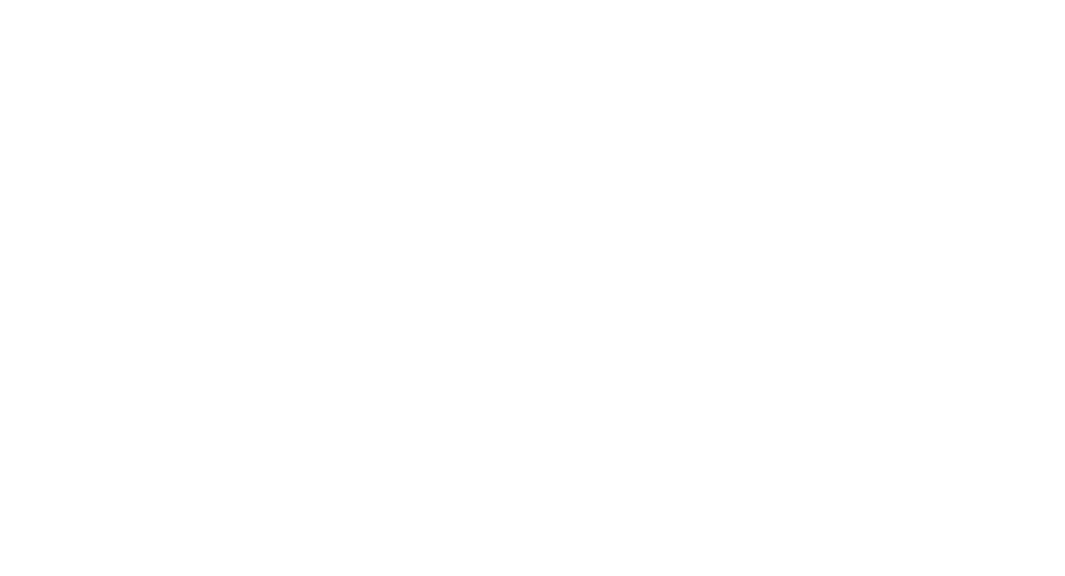
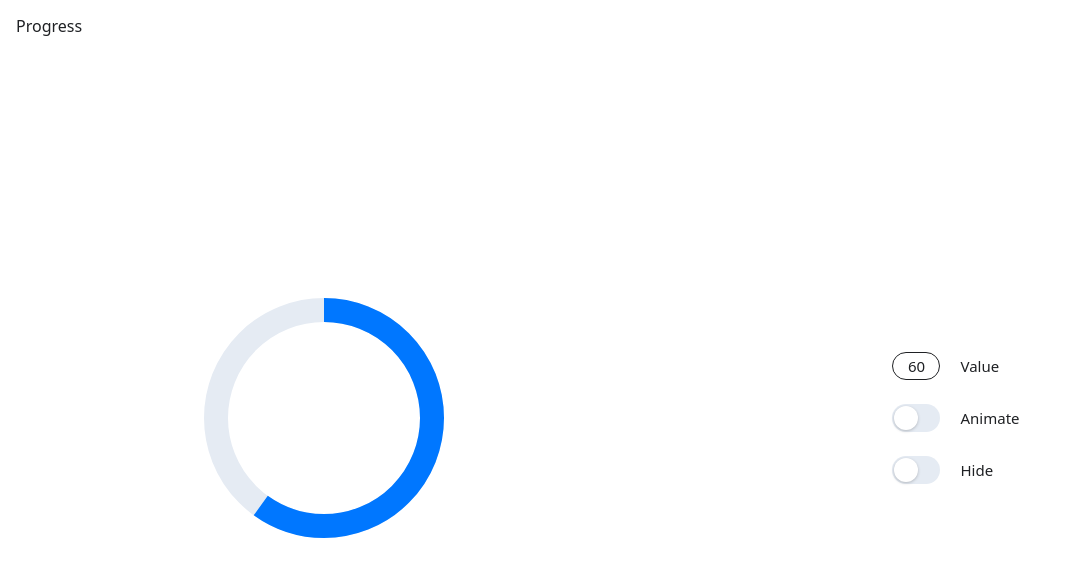
Before and after one commit to Marat-Tibilov/Progress-block, a plain HTML site: page index.html in a window 1280 px wide. Shown: the whole page, without its empty margins (0-1065 px from the left). Drawn offline with Linux system fonts and the light colour scheme.

Commit message:
feat-1: Разметка и верстка

```diff
--- a/index.html
+++ b/index.html
@@ -2,11 +2,68 @@
 <html lang="en">
 <head>
   <meta charset="UTF-8">
-  <meta name="viewport" content="width=device-width, initial-scale=1.0">
-  <title>Document</title>
+  <meta name="viewport" content="width=device-width, initial-scale=1.0, viewport-fit=cover">
+  <meta name="color-scheme" content="light">
+  <meta name="description" content="Progress — circular progress block with Value, Animate and Hide controls.">
+  <title>Progress</title>
+
+  <link rel="stylesheet" href="progress.css">
   <link rel="stylesheet" href="style.css">
+
   <script src="main.js" defer></script>
 </head>
 <body>
+  <main class="app">
+    <h1 class="app__title">Progress</h1>
+
+    <div class="app__stage">
+      <div
+        class="progress"
+        style="--progress-value: 60"
+        role="progressbar"
+        aria-label="Progress"
+        aria-valuemin="0"
+        aria-valuemax="100"
+        aria-valuenow="60"
+      >
+        <svg class="progress__ring" viewBox="0 0 100 100" focusable="false" aria-hidden="true">
+          <circle class="progress__track" cx="50" cy="50" r="45" pathLength="100"></circle>
+          <circle class="progress__indicator" cx="50" cy="50" r="45" pathLength="100"></circle>
+        </svg>
+      </div>
+    </div>
+
+    <form class="app__controls controls" autocomplete="off" novalidate>
+      <fieldset class="controls__group">
+        <legend class="visually-hidden">Progress controls</legend>
+
+        <div class="controls__row">
+          <input
+            class="field"
+            id="control-value"
+            name="value"
+            type="number"
+            value="60"
+            min="0"
+            max="100"
+            step="1"
+            inputmode="numeric"
+            enterkeyhint="done"
+          >
+          <label class="controls__label" for="control-value">Value</label>
+        </div>
+
+        <div class="controls__row">
+          <input class="switch" id="control-animate" name="animate" type="checkbox" role="switch">
+          <label class="controls__label" for="control-animate">Animate</label>
+        </div>
+
+        <div class="controls__row">
+          <input class="switch" id="control-hide" name="hide" type="checkbox" role="switch">
+          <label class="controls__label" for="control-hide">Hide</label>
+        </div>
+      </fieldset>
+    </form>
+  </main>
 </body>
 </html>
--- /dev/null
+++ b/progress.css
@@ -0,0 +1,65 @@
+@property --progress-value {
+  syntax: "<number>";
+  inherits: true;
+  initial-value: 0;
+}
+
+.progress {
+  --progress-value: 0;
+  --progress-size: clamp(7.5rem, 40vmin, 15rem);
+  --progress-color: #0077ff;
+  --progress-track-color: #e5ebf3;
+  --progress-period: 1.2s;
+  --progress-thickness: 10;
+
+  display: block;
+  inline-size: var(--progress-size);
+  block-size: var(--progress-size);
+  transition: --progress-value 300ms ease-out;
+}
+
+.progress[hidden] {
+  display: none;
+}
+
+.progress__ring {
+  display: block;
+  inline-size: 100%;
+  block-size: 100%;
+  rotate: -90deg;
+}
+
+.progress__track,
+.progress__indicator {
+  fill: none;
+  stroke-width: var(--progress-thickness);
+}
+
+.progress__track {
+  stroke: var(--progress-track-color);
+}
+
+.progress__indicator {
+  stroke: var(--progress-color);
+  stroke-linecap: butt;
+  stroke-dasharray: var(--progress-value) 100;
+}
+
+.progress--animated .progress__ring {
+  animation: progress-spin var(--progress-period) linear infinite;
+}
+
+@keyframes progress-spin {
+  from { rotate: -90deg; }
+  to   { rotate: 270deg; }
+}
+
+@media (prefers-reduced-motion: reduce) {
+  .progress {
+    transition: none;
+  }
+
+  .progress--animated .progress__ring {
+    animation: none;
+  }
+}
--- a/style.css
+++ b/style.css
@@ -0,0 +1,193 @@
+:root {
+  --color-bg: #ffffff;
+  --color-text: #1f2124;
+  --color-accent: #0077ff;
+  --color-muted: #e5ebf3;
+  --color-thumb: #ffffff;
+
+  --font-family: system-ui, -apple-system, "Segoe UI", Roboto, "Helvetica Neue",
+    Arial, sans-serif;
+  --font-size-title: 1rem;
+  --font-size-control: 0.9375rem;
+
+  --space-1: 0.25rem;
+  --space-2: 0.5rem;
+  --space-3: 0.75rem;
+  --space-4: 1rem;
+  --space-6: 1.5rem;
+
+  --control-width: 3rem;
+  --control-height: 1.75rem;
+  --control-gap: 1.25rem;
+  --tap-target: 2.75rem;
+
+  --radius-pill: 999px;
+  --transition: 180ms ease;
+}
+
+*,
+*::before,
+*::after {
+  box-sizing: border-box;
+}
+
+* {
+  margin: 0;
+}
+
+html {
+  -webkit-text-size-adjust: 100%;
+}
+
+body {
+  min-block-size: 100svh;
+  background-color: var(--color-bg);
+  color: var(--color-text);
+  font-family: var(--font-family);
+  line-height: 1.25;
+  -webkit-font-smoothing: antialiased;
+}
+
+input {
+  font: inherit;
+  color: inherit;
+}
+
+fieldset {
+  min-inline-size: 0;
+  padding: 0;
+  border: 0;
+}
+
+.visually-hidden:not(:focus):not(:active) {
+  position: absolute;
+  inline-size: 1px;
+  block-size: 1px;
+  overflow: hidden;
+  clip-path: inset(50%);
+  white-space: nowrap;
+}
+
+.app {
+  display: grid;
+  grid-template-areas:
+    "title"
+    "stage"
+    "controls";
+  grid-template-rows: auto 1fr 1fr;
+  gap: var(--space-4);
+
+  min-block-size: 100svh;
+  padding:
+    calc(var(--space-4) + env(safe-area-inset-top))
+    calc(var(--space-4) + env(safe-area-inset-right))
+    calc(var(--space-4) + env(safe-area-inset-bottom))
+    calc(var(--space-4) + env(safe-area-inset-left));
+}
+
+.app__title {
+  grid-area: title;
+  font-size: var(--font-size-title);
+  font-weight: 500;
+}
+
+.app__stage {
+  grid-area: stage;
+  display: grid;
+  place-items: center;
+}
+
+.app__controls {
+  grid-area: controls;
+  display: grid;
+  place-content: center;
+}
+
+@media (orientation: landscape) {
+  .app {
+    grid-template-areas:
+      "title    title"
+      "stage controls";
+    grid-template-columns: 1fr 1fr;
+    grid-template-rows: auto 1fr;
+  }
+}
+
+.controls__group {
+  display: grid;
+  gap: var(--space-2);
+}
+
+.controls__row {
+  display: grid;
+  grid-template-columns: var(--control-width) auto;
+  align-items: center;
+  gap: var(--control-gap);
+  min-block-size: var(--tap-target);
+}
+
+.controls__label {
+  font-size: var(--font-size-control);
+}
+
+.field {
+  inline-size: 100%;
+  block-size: var(--control-height);
+  padding-inline: var(--space-1);
+  border: 1px solid var(--color-text);
+  border-radius: var(--radius-pill);
+  background-color: transparent;
+  font-size: var(--font-size-control);
+  text-align: center;
+  appearance: textfield;
+}
+
+.field::-webkit-outer-spin-button,
+.field::-webkit-inner-spin-button {
+  margin: 0;
+  -webkit-appearance: none;
+}
+
+.switch {
+  position: relative;
+  inline-size: 100%;
+  block-size: var(--control-height);
+  border-radius: var(--radius-pill);
+  background-color: var(--color-muted);
+  cursor: pointer;
+  appearance: none;
+  transition: background-color var(--transition);
+}
+
+.switch::after {
+  content: "";
+  position: absolute;
+  inset-block: 2px;
+  inset-inline-start: 2px;
+  aspect-ratio: 1;
+  border-radius: 50%;
+  background-color: var(--color-thumb);
+  box-shadow: 0 1px 3px rgb(31 33 36 / 0.25);
+  transition: translate var(--transition);
+}
+
+.switch:checked {
+  background-color: var(--color-accent);
+}
+
+.switch:checked::after {
+  translate: calc(var(--control-width) - var(--control-height)) 0;
+}
+
+.field:focus-visible,
+.switch:focus-visible {
+  outline: 2px solid var(--color-accent);
+  outline-offset: 2px;
+}
+
+@media (prefers-reduced-motion: reduce) {
+  .switch,
+  .switch::after {
+    transition: none;
+  }
+}
```
